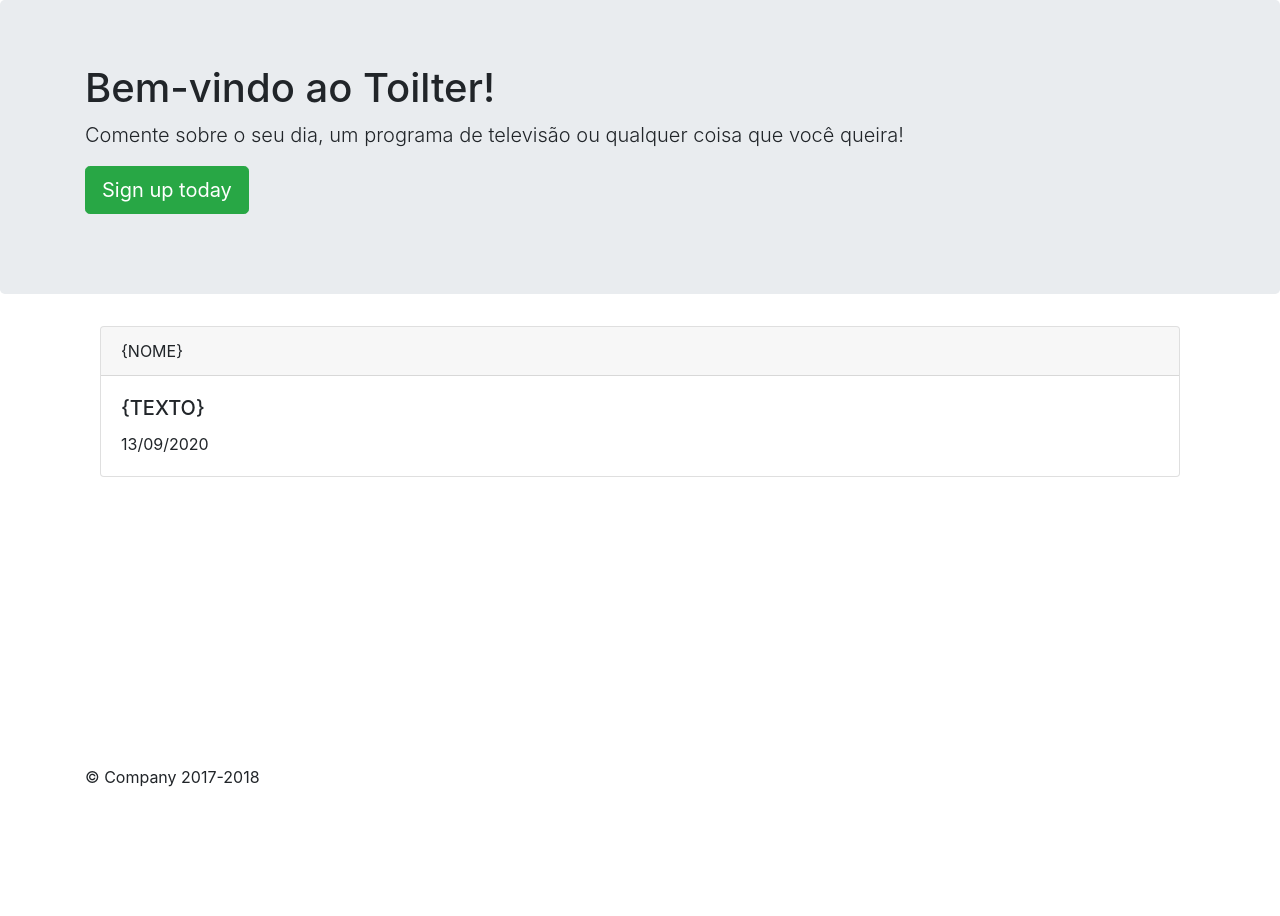
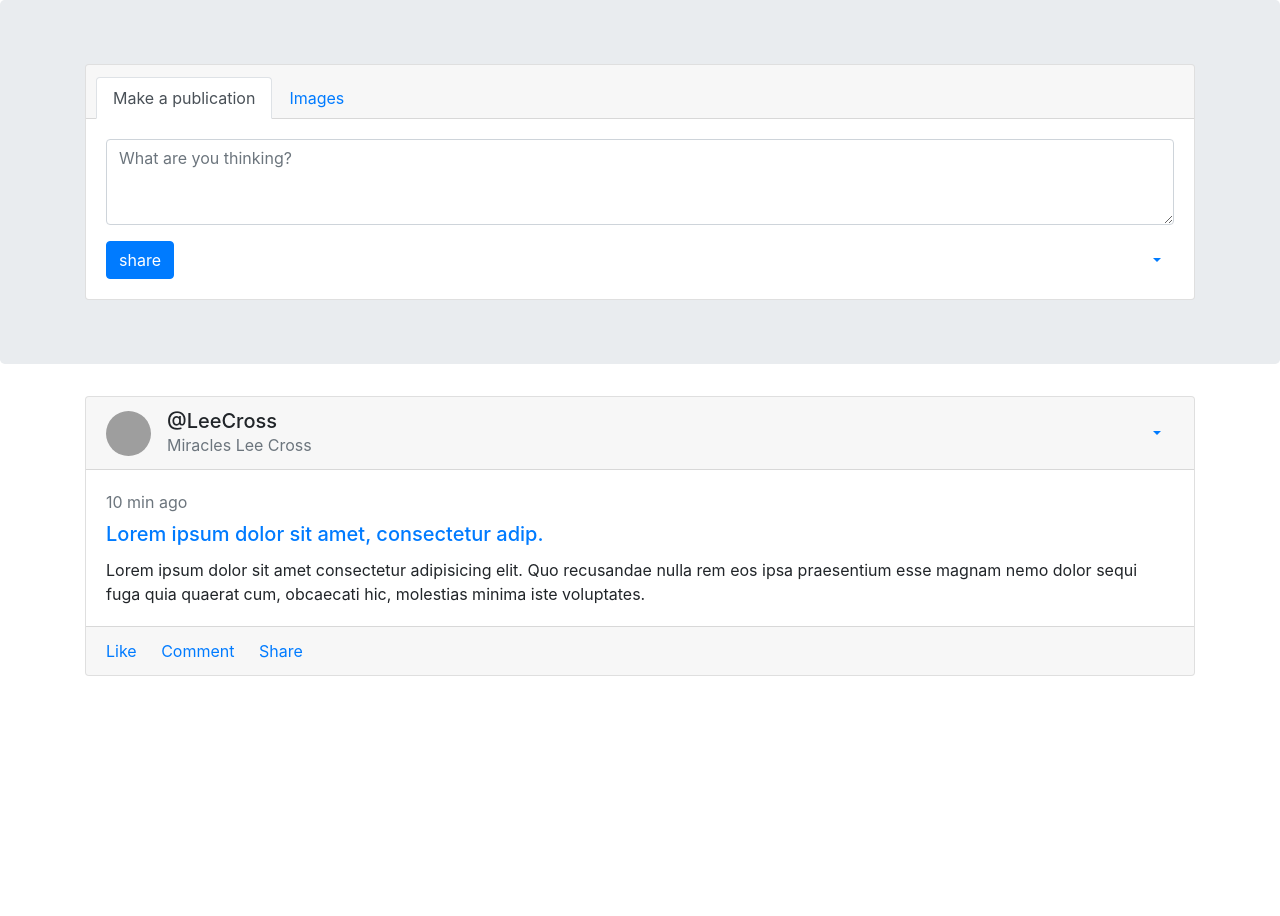
Before and after one commit to Igor-Felipy/Billy_Social-Network, a Flask app: page / in a window 1280 px wide. Shown: the part 56-972 px from the top of the page. Before the commit the page ends 843 px from the top, so only its background shows below. Run offline with Flask 2, Linux system fonts and the light colour scheme; some libraries are stand-ins or nearby versions; grey boxes are pictures that could not be loaded.

Commit message:
novos cards

```diff
--- a/app/templates/index.html
+++ b/app/templates/index.html
@@ -3,26 +3,106 @@
 {% block title %} {{super()}} - index {% endblock %}
 
 {% block topview%}
-<h1>Bem-vindo ao Toilter!</h1>
-<p class="lead">Comente sobre o seu dia, um programa de televisão ou qualquer coisa que você queira!</p>
-{% if current_user.is_authenticated %}
-{% else %}
-<p><a class="btn btn-lg btn-success" href="#" role="button">Sign up today</a></p>
-{% endif %}
+                <!--- \\\\\\\Post-->
+                <div class="card gedf-card">
+                  <div class="card-header">
+                      <ul class="nav nav-tabs card-header-tabs" id="myTab" role="tablist">
+                          <li class="nav-item">
+                              <a class="nav-link active" id="posts-tab" data-toggle="tab" href="#posts" role="tab" aria-controls="posts" aria-selected="true">Make
+                                  a publication</a>
+                          </li>
+                          <li class="nav-item">
+                              <a class="nav-link" id="images-tab" data-toggle="tab" role="tab" aria-controls="images" aria-selected="false" href="#images">Images</a>
+                          </li>
+                      </ul>
+                  </div>
+                  <div class="card-body">
+                      <div class="tab-content" id="myTabContent">
+                          <div class="tab-pane fade show active" id="posts" role="tabpanel" aria-labelledby="posts-tab">
+                              <div class="form-group">
+                                  <label class="sr-only" for="message">post</label>
+                                  <textarea class="form-control" id="message" rows="3" placeholder="What are you thinking?"></textarea>
+                              </div>
+
+                          </div>
+                          <div class="tab-pane fade" id="images" role="tabpanel" aria-labelledby="images-tab">
+                              <div class="form-group">
+                                  <div class="custom-file">
+                                      <input type="file" class="custom-file-input" id="customFile">
+                                      <label class="custom-file-label" for="customFile">Upload image</label>
+                                  </div>
+                              </div>
+                              <div class="py-4"></div>
+                          </div>
+                      </div>
+                      <div class="btn-toolbar justify-content-between">
+                          <div class="btn-group">
+                              <button type="submit" class="btn btn-primary">share</button>
+                          </div>
+                          <div class="btn-group">
+                              <button id="btnGroupDrop1" type="button" class="btn btn-link dropdown-toggle" data-toggle="dropdown" aria-haspopup="true"
+                                  aria-expanded="false">
+                                  <i class="fa fa-globe"></i>
+                              </button>
+                              <div class="dropdown-menu dropdown-menu-right" aria-labelledby="btnGroupDrop1">
+                                  <a class="dropdown-item" href="#"><i class="fa fa-globe"></i> Public</a>
+                                  <a class="dropdown-item" href="#"><i class="fa fa-users"></i> Friends</a>
+                                  <a class="dropdown-item" href="#"><i class="fa fa-user"></i> Just me</a>
+                              </div>
+                          </div>
+                      </div>
+                  </div>
+              </div>
+              <!-- Post /////-->
 {% endblock %}
 
 {% block content %}
 
-  <div class="container">
-    <div class="card">
-      <div class="card-header">
-        {NOME}
+ <!--- \\\\\\\Post-->
+ <div class="card gedf-card">
+  <div class="card-header">
+      <div class="d-flex justify-content-between align-items-center">
+          <div class="d-flex justify-content-between align-items-center">
+              <div class="mr-2">
+                  <img class="rounded-circle" width="45" src="https://picsum.photos/50/50" alt="">
+              </div>
+              <div class="ml-2">
+                  <div class="h5 m-0">@LeeCross</div>
+                  <div class="h7 text-muted">Miracles Lee Cross</div>
+              </div>
+          </div>
+          <div>
+              <div class="dropdown">
+                  <button class="btn btn-link dropdown-toggle" type="button" id="gedf-drop1" data-toggle="dropdown" aria-haspopup="true" aria-expanded="false">
+                      <i class="fa fa-ellipsis-h"></i>
+                  </button>
+                  <div class="dropdown-menu dropdown-menu-right" aria-labelledby="gedf-drop1">
+                      <div class="h6 dropdown-header">Configuration</div>
+                      <a class="dropdown-item" href="#">Save</a>
+                      <a class="dropdown-item" href="#">Hide</a>
+                      <a class="dropdown-item" href="#">Report</a>
+                  </div>
+              </div>
+          </div>
       </div>
-      <div class="card-body">
-        <h5 class="card-title">{TEXTO}</h5>
-        <p class="card-text">13/09/2020</p>
-      </div>
-    </div>
+
   </div>
+  <div class="card-body">
+      <div class="text-muted h7 mb-2"> <i class="fa fa-clock-o"></i>10 min ago</div>
+      <a class="card-link" href="#">
+          <h5 class="card-title">Lorem ipsum dolor sit amet, consectetur adip.</h5>
+      </a>
 
+      <p class="card-text">
+          Lorem ipsum dolor sit amet consectetur adipisicing elit. Quo recusandae nulla rem eos ipsa praesentium esse magnam nemo dolor
+          sequi fuga quia quaerat cum, obcaecati hic, molestias minima iste voluptates.
+      </p>
+  </div>
+  <div class="card-footer">
+      <a href="#" class="card-link"><i class="fa fa-gittip"></i> Like</a>
+      <a href="#" class="card-link"><i class="fa fa-comment"></i> Comment</a>
+      <a href="#" class="card-link"><i class="fa fa-mail-forward"></i> Share</a>
+  </div>
+</div>
+<!-- Post /////-->
 {% endblock %}
```
